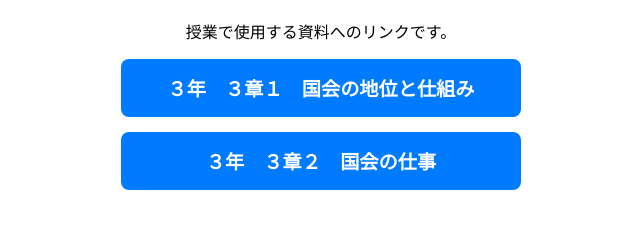
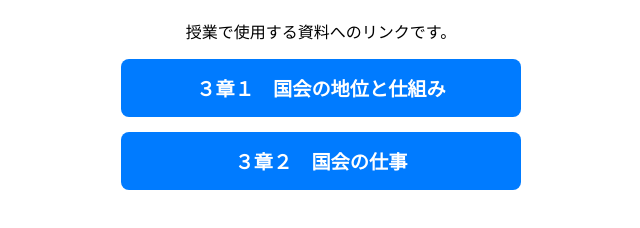
Before and after one commit to fukushigebraban-lgtm/teaching-materials, a plain HTML site: page index.html in a window 1280 px wide. Shown: the part 98-326 px from the top of the page, without its empty margins (319-959 px from the left). Drawn offline with Linux system fonts and the light colour scheme.

Commit message:
Update index.html

```diff
--- a/index.html
+++ b/index.html
@@ -3,7 +3,7 @@
 <head>
     <meta charset="UTF-8">
     <meta name="viewport" content="width=device-width, initial-scale=1.0">
-    <title>社会科 資料集</title>
+    <title>３年生　社会科 資料集</title>
     <style>
         body { font-family: sans-serif; padding: 20px; text-align: center; }
         h1 { color: #333; }
@@ -27,8 +27,8 @@
     <p>授業で使用する資料へのリンクです。</p>
 
     <div class="menu">
-        <a href="3-1 kokkai ti to sikumi.html">３年　３章１　国会の地位と仕組み</a>
-        <a href="3-2 kokkai no sigoto.html">３年　３章２　国会の仕事</a>
+        <a href="3-1 kokkai ti to sikumi.html">３章１　国会の地位と仕組み</a>
+        <a href="3-2 kokkai no sigoto.html">３章２　国会の仕事</a>
         </div>
 
 </body>
```
